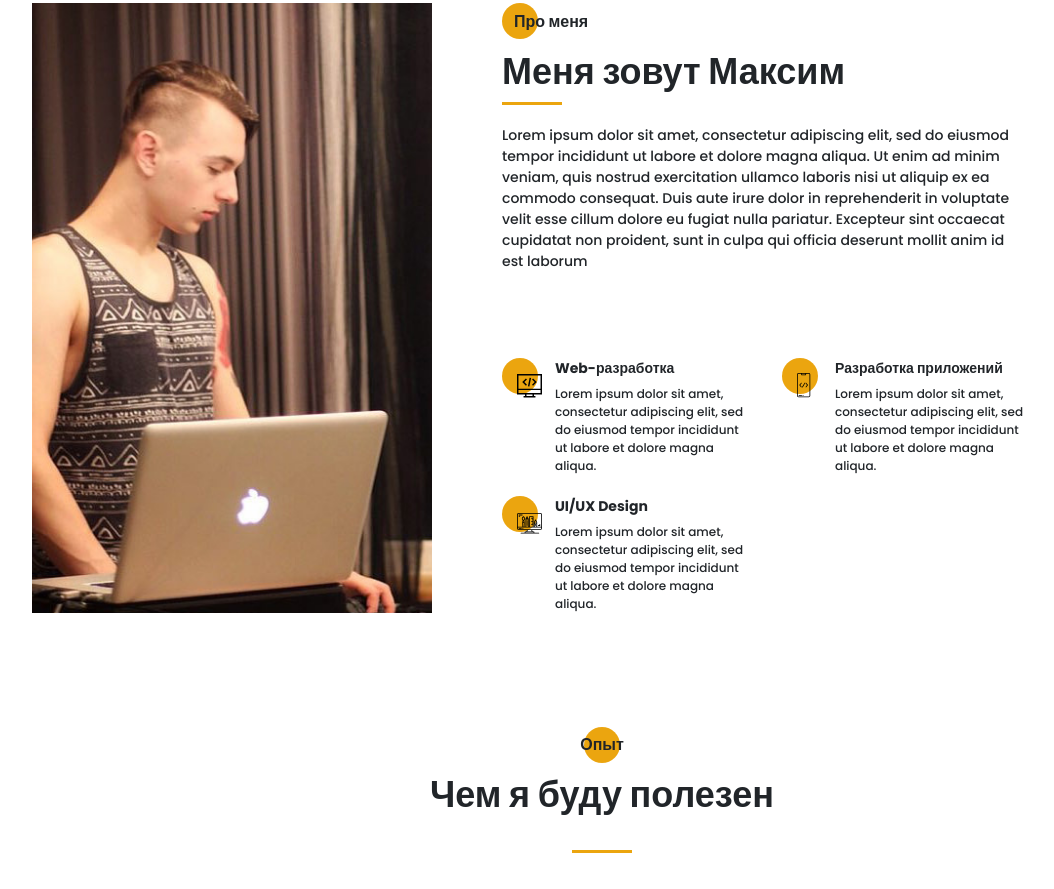
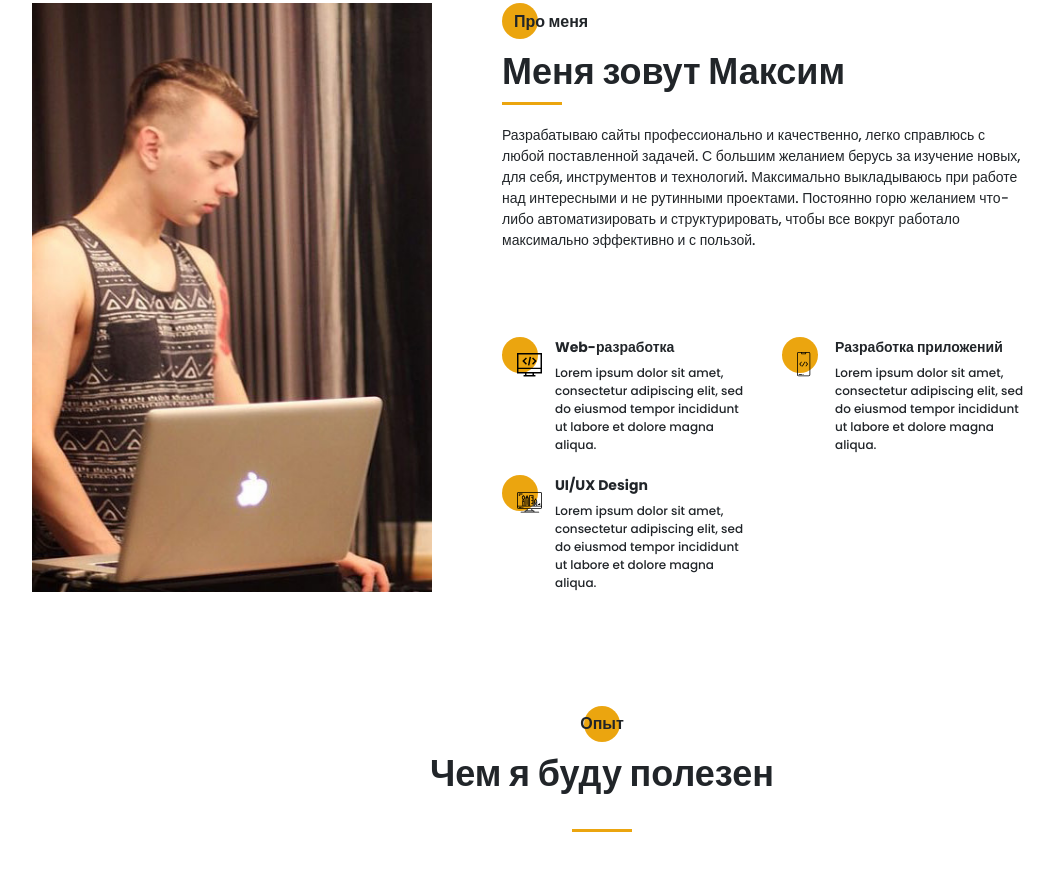
Before and after one commit to Sty1ist/My-portfolio, a website: page src/index.html in a window 1280 px wide. Shown: the part 917-1806 px from the top of the page, without its empty margins (38-1092 px from the left). Drawn offline with nearby package versions, Linux system fonts and the light colour scheme; files that its build step writes are made by us from their sources; files whose address does not match are found by name.

Commit message:
Добавил основное описание

```diff
--- a/src/index.html
+++ b/src/index.html
@@ -126,13 +126,11 @@
                     <div class="title title_fz36 about__subtitle">Меня зовут Максим</div>
                     <div class="divider"></div>
                     <p class="about__text">
-                        Lorem ipsum dolor sit amet, consectetur adipiscing elit, sed do eiusmod tempor incididunt ut
-                        labore et dolore magna
-                        aliqua. Ut enim ad minim veniam, quis nostrud exercitation ullamco laboris nisi ut aliquip ex ea
-                        commodo consequat. Duis
-                        aute irure dolor in reprehenderit in voluptate velit esse cillum dolore eu fugiat nulla
-                        pariatur. Excepteur sint
-                        occaecat cupidatat non proident, sunt in culpa qui officia deserunt mollit anim id est laborum
+                        Разрабатываю сайты профессионально и качественно, легко справлюсь с любой поставленной задачей.
+                        С большим желанием берусь за изучение новых, для себя,
+                        инструментов и технологий.
+                        Максимально выкладываюсь при работе над интересными и не рутинными проектами. Постоянно горю желанием что-либо
+                        автоматизировать и структурировать, чтобы все вокруг работало максимально эффективно и с пользой.
                     </p>
                 </div>
                 <div class="about__skills">
```
